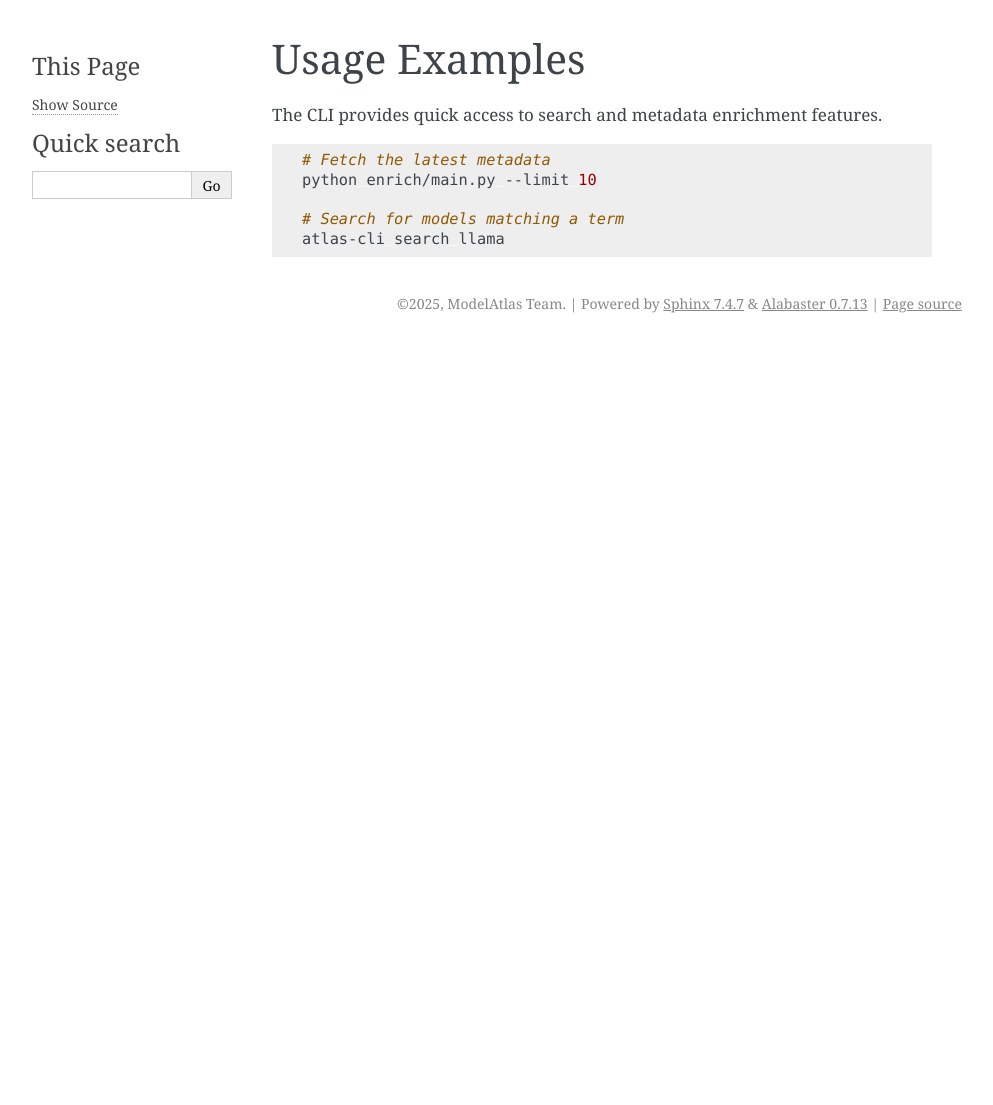
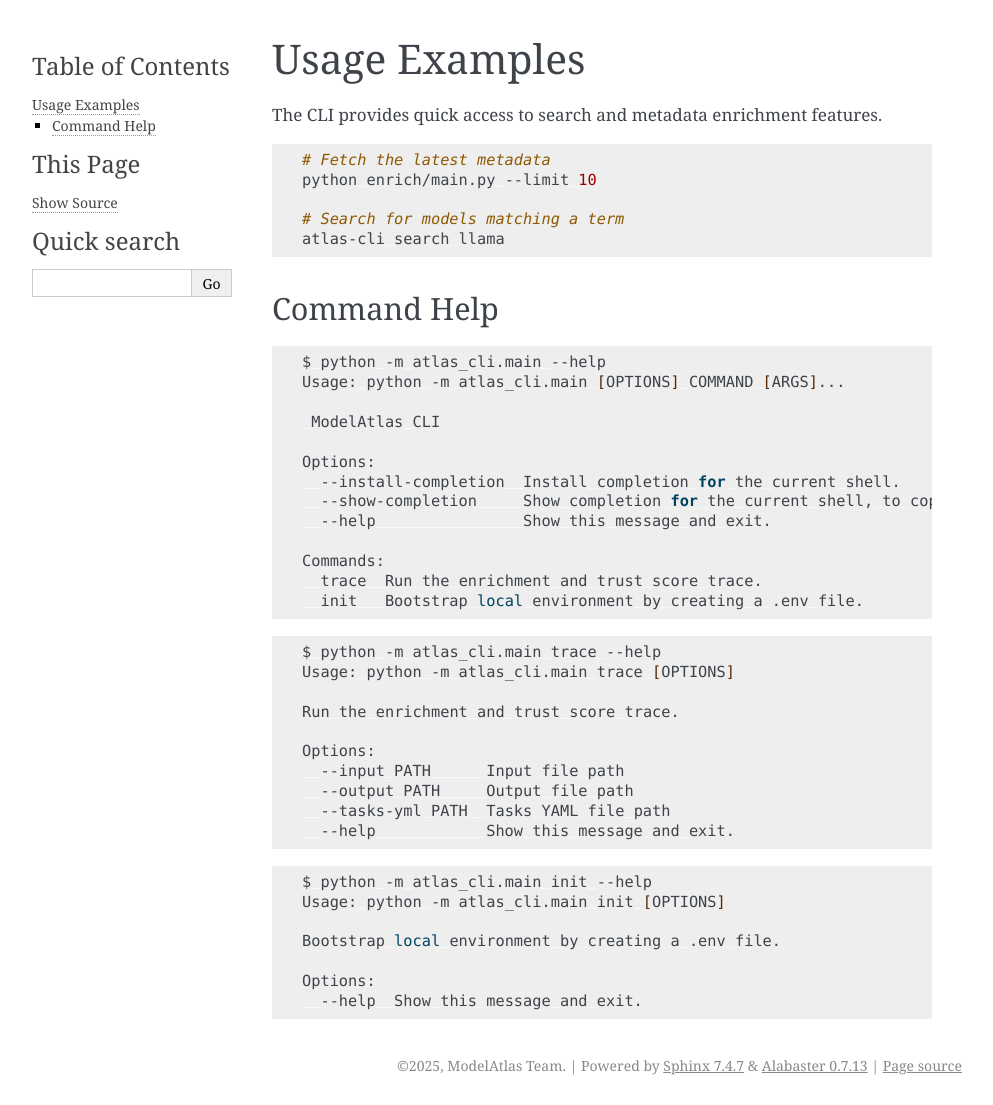
Before and after one commit to adrianwedd/ModelAtlas, a Sphinx documentation site: the page built from docs/usage_examples.md, in a window 1280 px wide. Shown: the whole page, without its empty margins (148-1141 px from the left). Built offline with Sphinx 7.4.7, drawn with Linux system fonts in a browser that asks for light colours; before the commit the page ends 900 px from its top, so only the background shows below that.

````diff
--- a/docs/usage_examples.md
+++ b/docs/usage_examples.md
@@ -9,3 +9,44 @@
 # Search for models matching a term
 atlas-cli search llama
 ```
+
+## Command Help
+
+```bash
+$ python -m atlas_cli.main --help
+Usage: python -m atlas_cli.main [OPTIONS] COMMAND [ARGS]...
+
+ ModelAtlas CLI
+
+Options:
+  --install-completion  Install completion for the current shell.
+  --show-completion     Show completion for the current shell, to copy it or customize the installation.
+  --help                Show this message and exit.
+
+Commands:
+  trace  Run the enrichment and trust score trace.
+  init   Bootstrap local environment by creating a .env file.
+```
+
+```bash
+$ python -m atlas_cli.main trace --help
+Usage: python -m atlas_cli.main trace [OPTIONS]
+
+Run the enrichment and trust score trace.
+
+Options:
+  --input PATH      Input file path
+  --output PATH     Output file path
+  --tasks-yml PATH  Tasks YAML file path
+  --help            Show this message and exit.
+```
+
+```bash
+$ python -m atlas_cli.main init --help
+Usage: python -m atlas_cli.main init [OPTIONS]
+
+Bootstrap local environment by creating a .env file.
+
+Options:
+  --help  Show this message and exit.
+```
--- a/tasks.yml
+++ b/tasks.yml
@@ -649,7 +649,7 @@
   component: "CLI"
   dependencies: []
   priority: 3
-  status: "pending"
+  status: "done"
   area: "Refactor"
   actionable_steps:
     - "Create atlas_cli/__init__.py and atlas_cli/main.py"
````
Also changed, not shown: tasks/tasklog-406-refactor-cli-into-package.md (added, +8 -0 lines), 1 other file.
